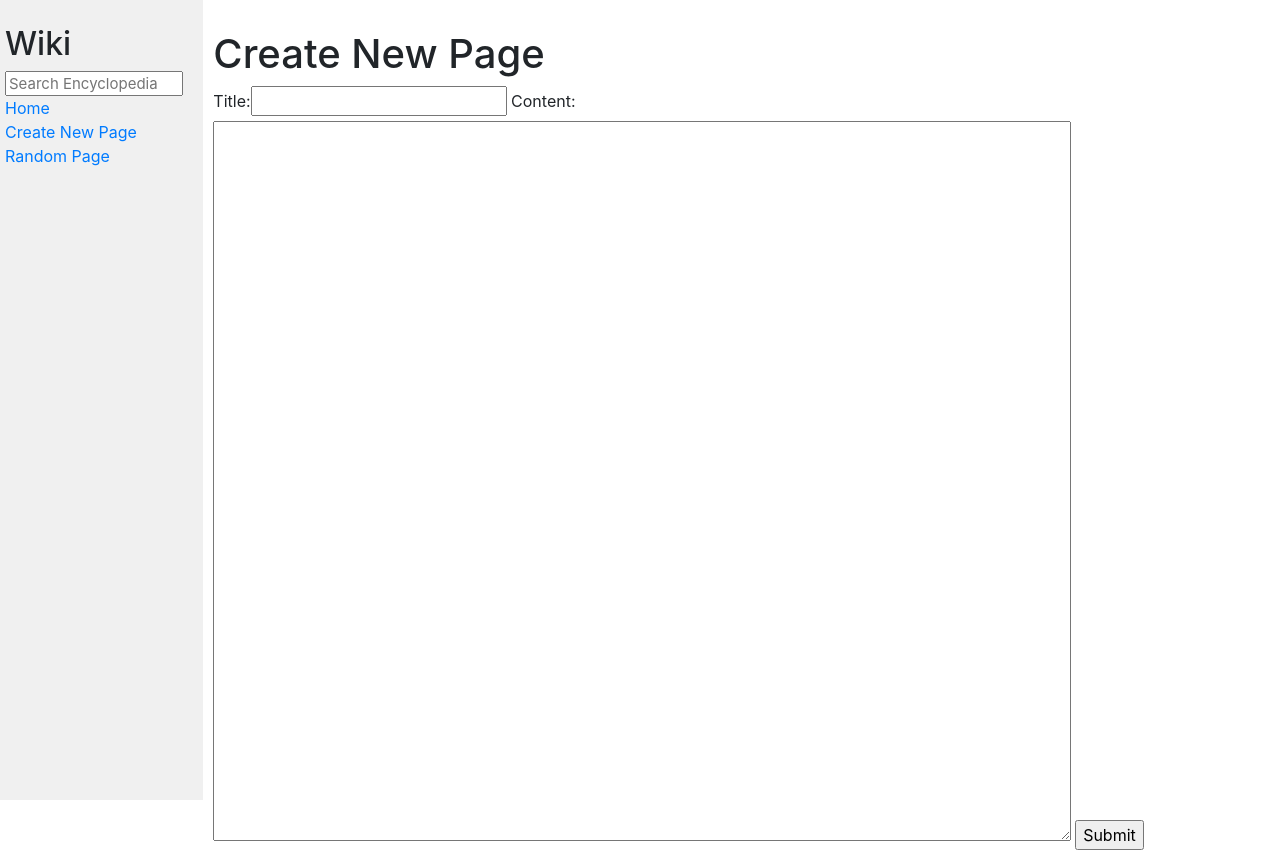
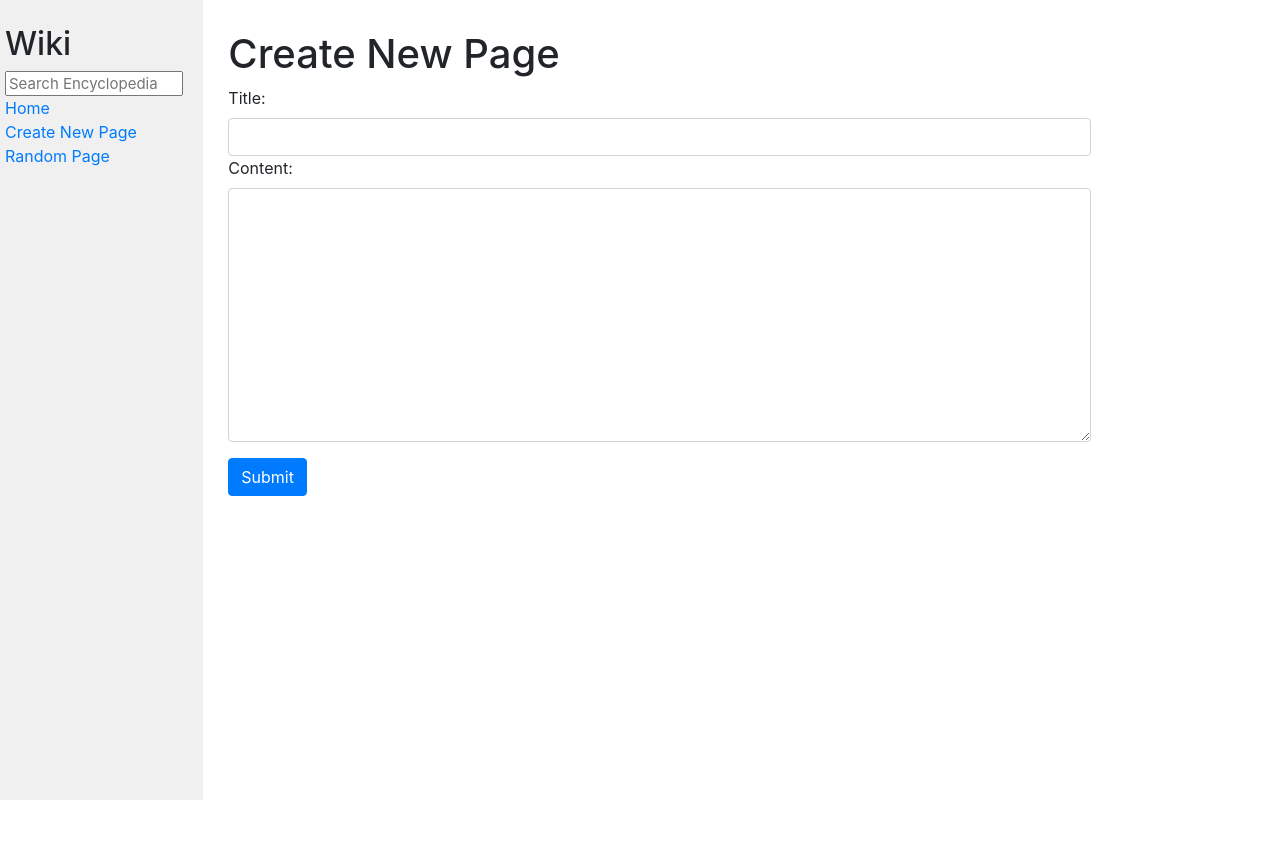
Before and after one commit to des-ant/CS50x_Web_2021, a Django app: page /newentry/ in a window 1280 px wide. After the commit the page ends 800 px from the top, so only its background shows below. Run offline with Django 3.2, Linux system fonts and the light colour scheme; some libraries are stand-ins or nearby versions.

Commit message:
bootstrap 4 styling to create page form

```diff
--- a/1_Wiki/wiki/encyclopedia/templates/encyclopedia/newentry.html
+++ b/1_Wiki/wiki/encyclopedia/templates/encyclopedia/newentry.html
@@ -5,20 +5,34 @@
 {% endblock %}
 
 {% block body %}
+<div class="container">
+    <div class="row">
+        <div class="col-10">
             <h1>Create New Page</h1>
+        </div>
+    </div>
+    <div class="row">
+        <div class="col-10">
             {% if messages %}
             {% for message in messages %}
-        <div>
-            <h1 style="color: red;">
+                <div class="alert alert-danger" role="alert">
                         {{ message }}
-            </h1>
                 </div>
             {% endfor %}
             {% endif %}
+        </div>
+    </div>
+    <div class="row">
+        <div class="col-10">
             <form action="{% url 'encyclopedia:newentry' %}" method="POST">
                 {% csrf_token %}
+                <div class="form-group">
                     {{ form }}
-        <input type="submit">
+                </div>
             </form>
+        </div>
+    </div>
+    <input type="submit" class="btn btn-primary">
+</div>
 
 {% endblock %}
--- a/1_Wiki/wiki/encyclopedia/views.py
+++ b/1_Wiki/wiki/encyclopedia/views.py
@@ -36,8 +36,8 @@ def random_entry(request):
 
 # Django form, inherits from forms.form
 class new_entry_form(forms.Form):
-    title = forms.CharField(label="Title")
-    content = forms.CharField(widget=forms.Textarea, label="Content")
+    title = forms.CharField(widget=forms.TextInput(attrs={"class": "form-control"}), label="Title")
+    content = forms.CharField(widget=forms.Textarea(attrs={"class": "form-control"}), label="Content")
 
 # Function to create new entry
 def new_entry(request):
```
Lines whose indentation alone changed are shown as unchanged.
